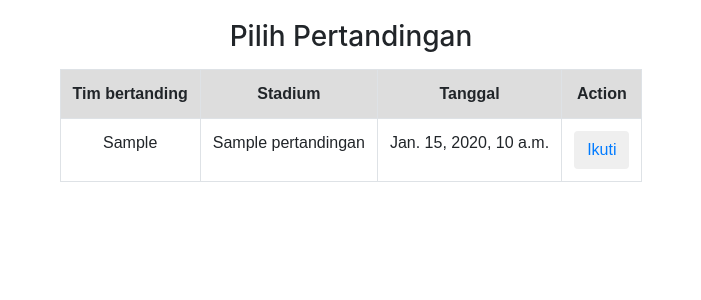
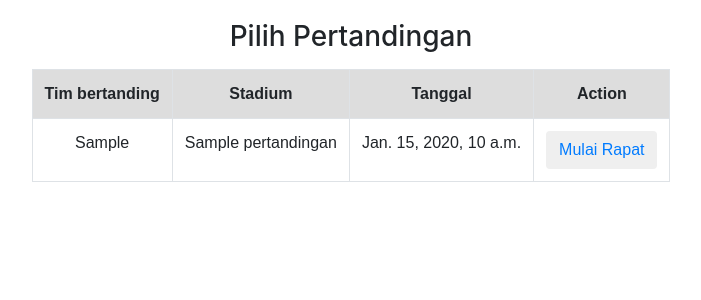
Before and after one commit to basdoot-4/tk-sepakbola, a Django app: template trigger2/templates/mulai-rapat.html in a window 1280 px wide. Shown: the part 76-376 px from the top of the page, without its empty margins (289-990 px from the left). Run offline with Django 4.2, Linux system fonts and the light colour scheme; the template is opened without the code that fills it: most values are stand-ins (such as "Sample title", 1, 10 or a date in 2020); some libraries are stand-ins or nearby versions.

Commit message:
update button & redirect

```diff
--- a/trigger2/templates/mulai-rapat.html
+++ b/trigger2/templates/mulai-rapat.html
@@ -27,7 +27,7 @@
     <td>{{ i.start_datetime }}</td>
       <form method="POST">
         {% csrf_token %}
-        <td><button class="btn text-primary" type="submit" name="id_pertandingan" id="id_pertandingan" value="{{i.id_pertandingan}}">Ikuti</button></td>
+        <td><button class="btn text-primary" type="submit" name="id_pertandingan" id="id_pertandingan" value="{{i.id_pertandingan}}">Mulai Rapat</button></td>
       </form>
   </tr>
   {% endfor %}
--- a/trigger2/views.py
+++ b/trigger2/views.py
@@ -169,7 +169,7 @@ def isi_rapat(request):
         """
         result = commit_query(query)
 
-        return redirect('/rapat/mulai')
+        return redirect('/dashboard')
 
     return render(request, 'isi-rapat.html', context=context)
 
```
